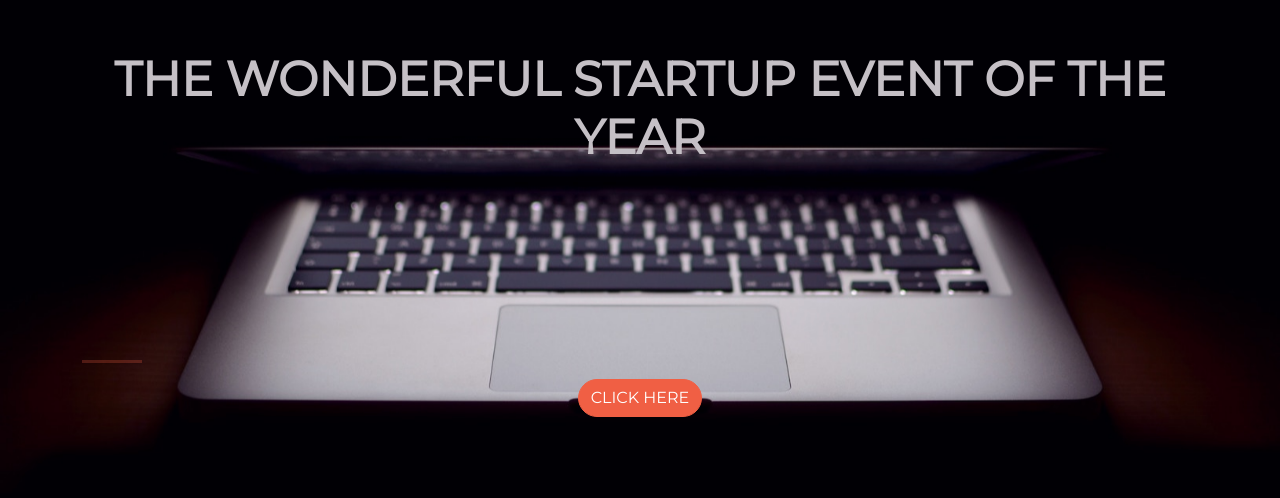
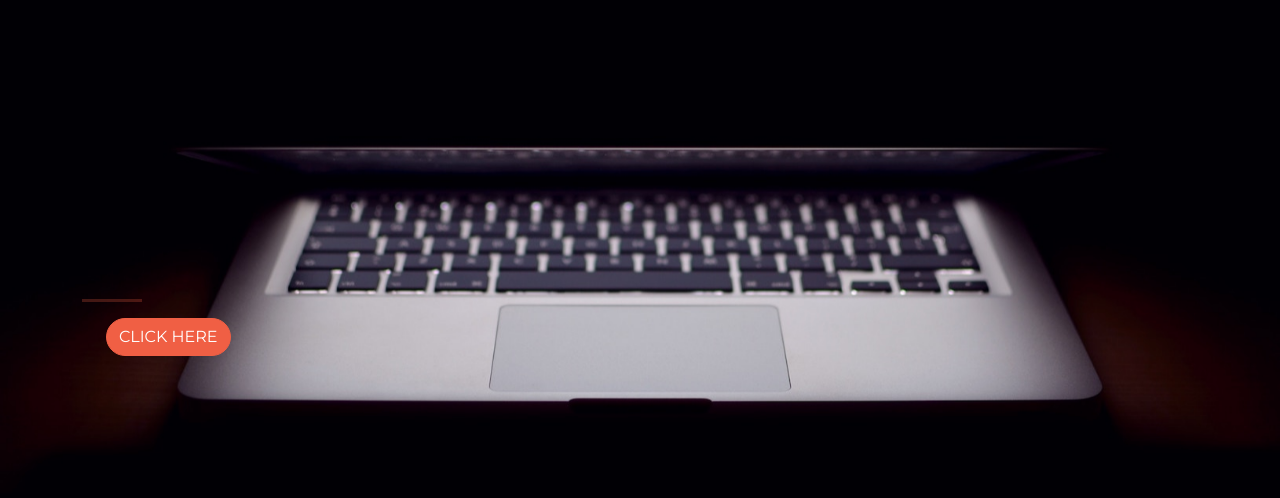
Before and after one commit to Imane-Iman/startup-page, a plain HTML site: page index.html in a window 1280 px wide. Shown: the part 166-664 px from the top of the page. Drawn offline with nearby package versions, Linux system fonts and the light colour scheme.

Commit message:
Removing the h1 tag

```diff
--- a/index.html
+++ b/index.html
@@ -20,7 +20,6 @@
     <div class="container d-flex align-items-center h-100">
       <div class="row">
         <header class="text-center col-12">
-          <h1 class="text-uppercase"><strong>The wonderful startup event of the year</strong></h1>
         </header>
         <div class="buffer col-12"></div>
         <section class="text-center col-12">
```
